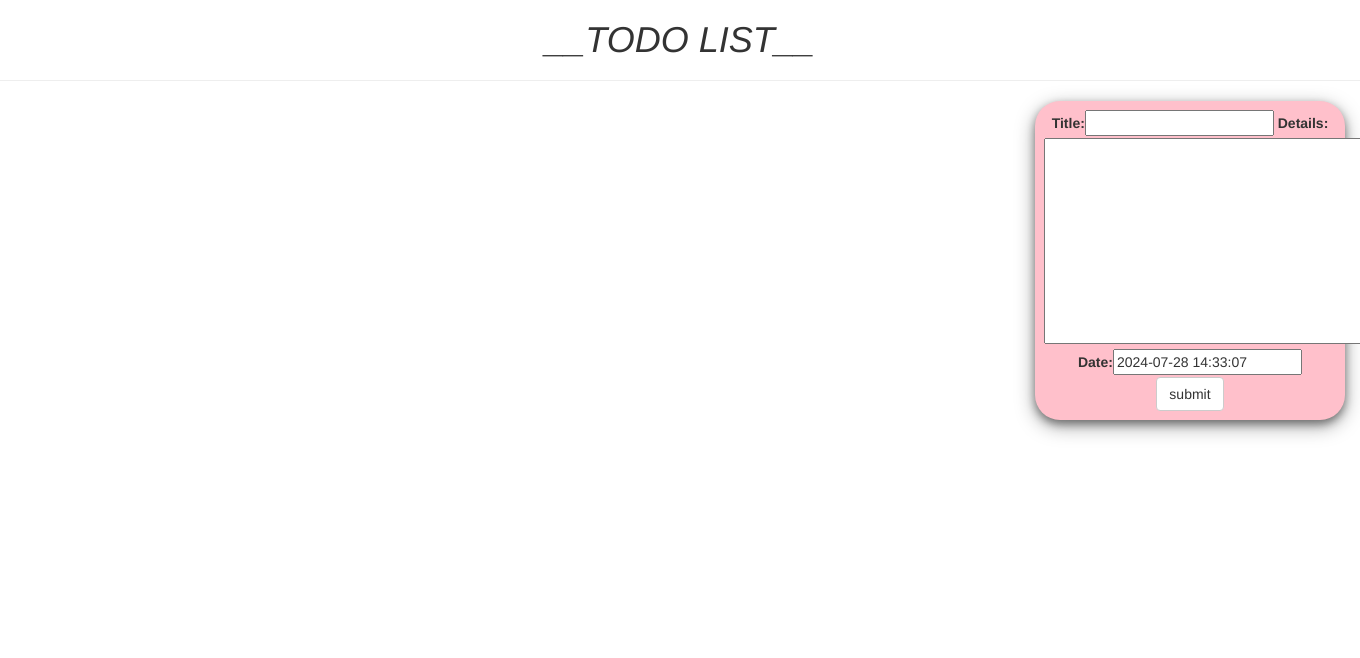
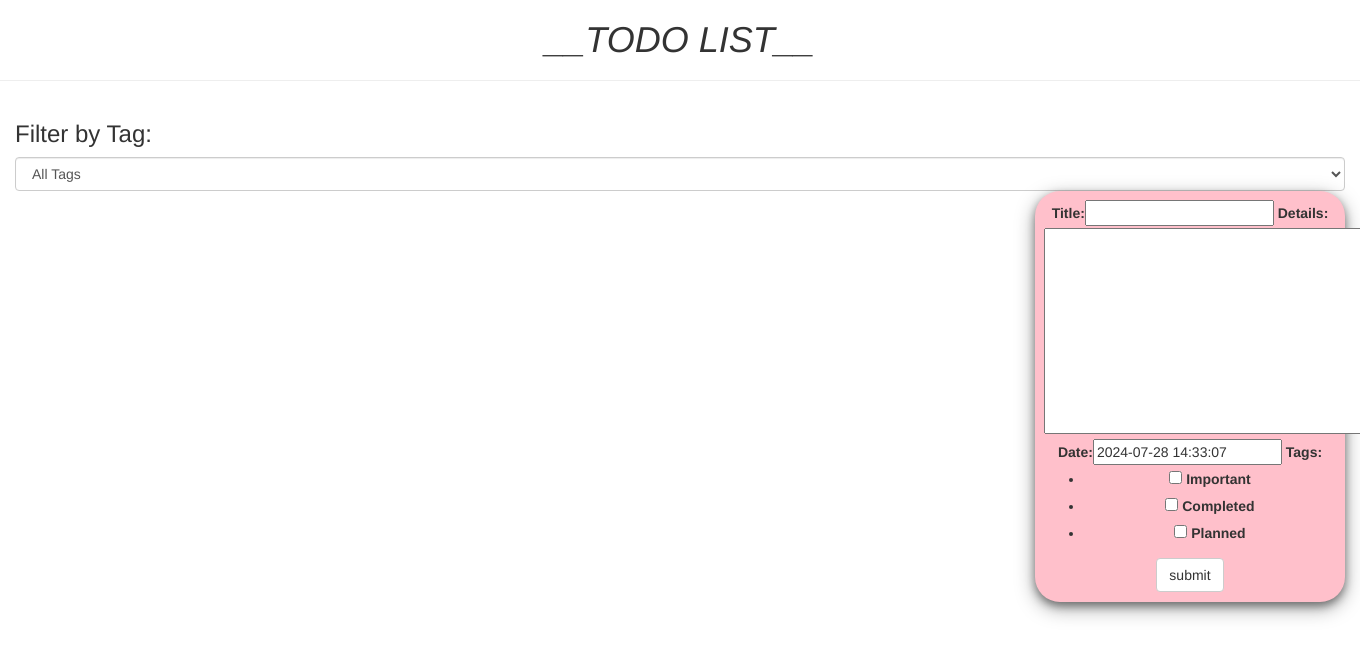
Before and after one commit to MaideyHamadama/todo_list, a Django app: page / in a window 1360 px wide; the page is wider, and only the part inside the window is pictured. Shown: the top 658 px of that part. Run offline with Django 3.2, Linux system fonts and the light colour scheme; data comes from the database, SQL or seed files in the repository; both versions use the stored data as it was after the commit; data that the repository does not hold is empty; some libraries are stand-ins or nearby versions.

Commit message:
This commit fixes #8

```diff
--- a/todo_site/todo/admin.py
+++ b/todo_site/todo/admin.py
@@ -1,5 +1,6 @@
 from django.contrib import admin
-from .models import Todo
+from .models import Todo,Tag
 
 # Register your models here.
 admin.site.register(Todo)
+admin.site.register(Tag)
--- a/todo_site/todo/forms.py
+++ b/todo_site/todo/forms.py
@@ -1,7 +1,12 @@
 from django import forms
-from .models import Todo
+from .models import Todo,Tag
 
 class TodoForm(forms.ModelForm):
+    tags = forms.ModelMultipleChoiceField(
+        queryset=Tag.objects.all(),
+        widget = forms.CheckboxSelectMultiple,
+        required = False
+    )
     class Meta:
         model = Todo
         fields = "__all__"
--- a/todo_site/todo/models.py
+++ b/todo_site/todo/models.py
@@ -3,10 +3,17 @@
 
 # Create your models here.
 
+class Tag(models.Model):
+    name = models.CharField(max_length=50, unique=True)
+
+    def __str__(self):
+        return self.name
+
 class Todo(models.Model):
     title = models.CharField(max_length=100)
     details = models.TextField()
     date = models.DateTimeField(default=timezone.now)
+    tags = models.ManyToManyField(Tag, related_name='todos', blank=True)
 
     def __str__(self):
         return self.title
--- a/todo_site/todo/templates/todo/index.html
+++ b/todo_site/todo/templates/todo/index.html
@@ -51,6 +51,22 @@
         </center>
 
         <div class="row">
+            <div class="col-md-12">
+                <h3>Filter by Tag:</h3>
+                <form method="GET" action="">
+                    <select name="tag" onchange="this.form.submit()" class="form-control">
+                        <option value="">All Tags</option>
+                        {% for tag in tags %}
+                            <option value="{{ tag.name }}" {% if request.GET.tag == tag.name %}selected{% endif %}>
+                                {{ tag.name }}
+                            </option>
+                        {% endfor %}
+                    </select>
+                </form>
+            </div>
+        </div>
+
+        <div class="row">
             <div class="col-md-8">
             {% for i in list %}
                 <div class="card">
@@ -59,6 +75,13 @@
                     {{i.date}}
                     <hr/>
                     {{i.details}}
+                    <br />
+                    <b>Tags : </b>
+                    {% for tag in i.tags.all %}
+                    <span class="label label-primary">{{ tag.name }}</span>
+                    {% empty %}
+                    <span>No Tags</span>
+                    {% endfor %}
                     <br />
                     <br />
                     <form action="/del/{{i.id}}" method="POST" style=" padding-right: 4%; padding-bottom: 3%;">
@@ -73,7 +96,7 @@
                 <div class="submit_form">
                     <form method="POST">
                         {% csrf_token %}
-                        {{forms}}
+                        {{form}}
                         <center>
                         <input type="submit" class="btn btn-default" value="submit" />
                     </center>
--- a/todo_site/todo/views.py
+++ b/todo_site/todo/views.py
@@ -3,22 +3,37 @@
 
 # import todo form and models
 from .forms import TodoForm
-from .models import Todo
+from .models import Todo,Tag
 
 # Create your views here.
 
 def index(request):
+    # Get the selected tag from the query parameters, if any
+    selected_tag = request.GET.get('tag', None)
 
-    item_list = Todo.objects.order_by('-date')
+    # Filter tasks by the selected tag if present
+    if selected_tag:
+        item_list = Todo.objects.filter(tags__name=selected_tag).order_by('-date')
+    else:
+        item_list = Todo.objects.order_by('-date')
+
+    # Handle form submission
     if request.method == "POST":
         form = TodoForm(request.POST)
         if form.is_valid():
             form.save()
             return redirect('todo')
-    form = TodoForm()
+    else:
+        form = TodoForm()
+
+    # Get all tags for filtering and form
+    tags = Tag.objects.all()
+
+    # Context for rendering the page
     page = {
-        "forms" : form,
+        "form" : form,
         "list" : item_list,
+        "tags" : tags,
         "title" : "TODO LIST"
     }
     return render(request, 'todo/index.html', page)
```
Also changed, not shown: todo_site/db.sqlite3, 1 other file.
